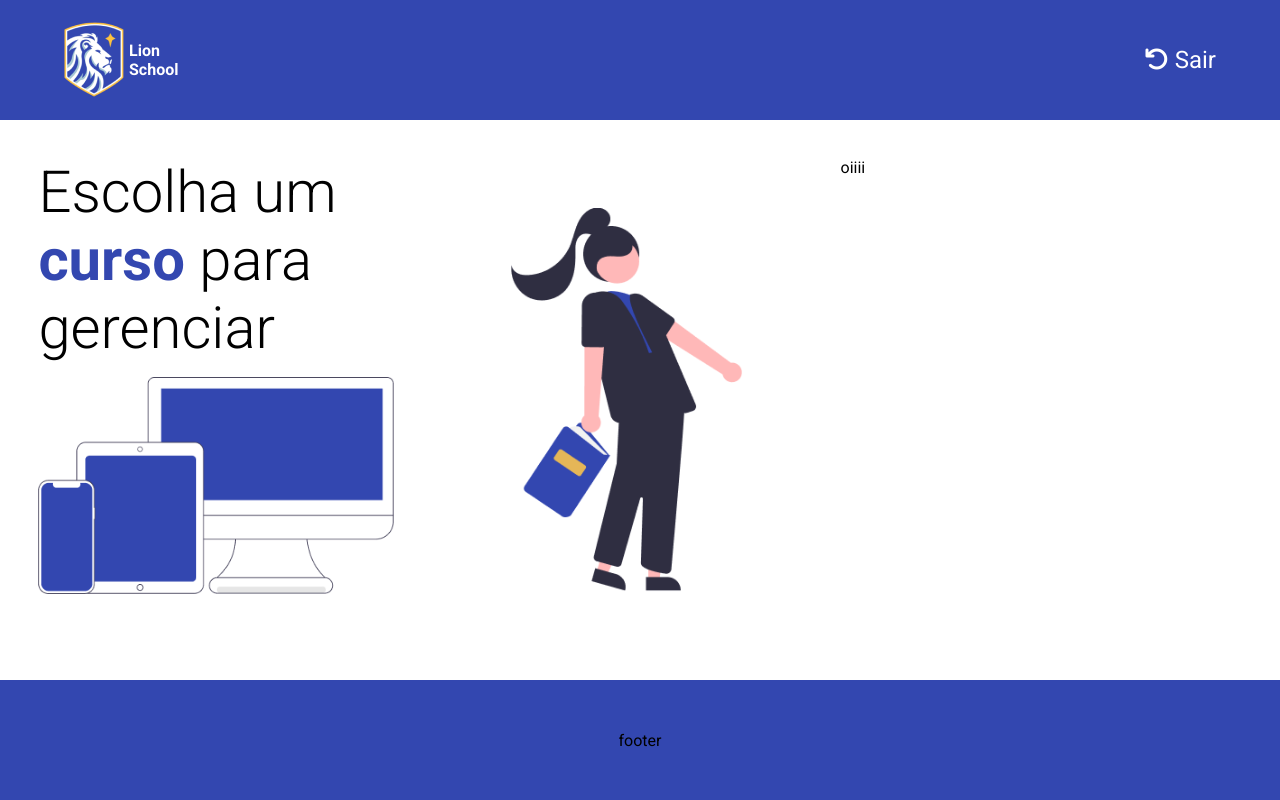
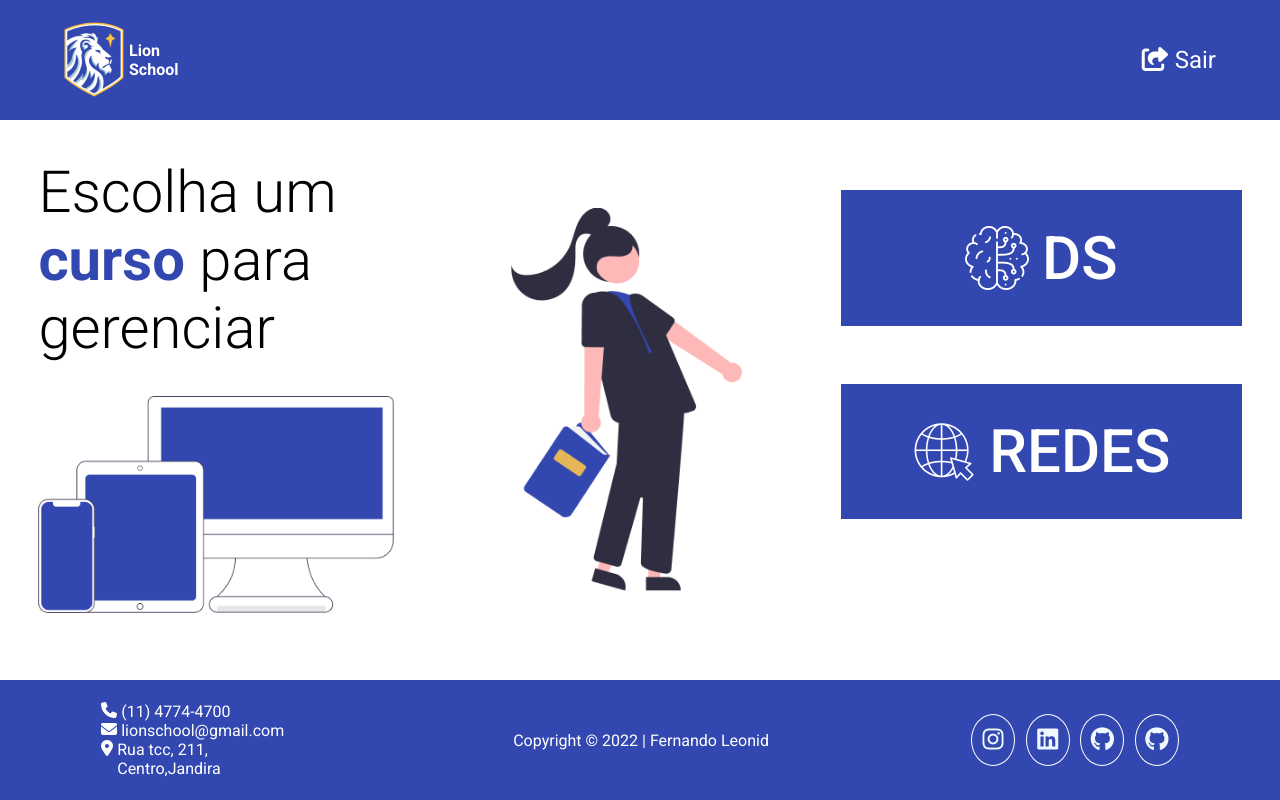
Before and after one commit to leaobia/lionSchool-FrontEnd, a plain HTML site: page index.html in a window 1280 px wide. Drawn offline with Linux system fonts and the light colour scheme.

Commit message:
esqueleto 1 finalizado

```diff
--- /dev/null
+++ b/css/footer.css
@@ -0,0 +1,43 @@
+.contato-container{
+    display: flex;
+    flex-direction: column;
+}
+
+.contato-item span{
+    font-size: clamp(0.1rem, -0.1727rem + 21.8182vw, 1rem);
+}
+.creditos{
+    font-size: clamp(0.1rem, -0.1727rem + 21.8182vw, 1rem);
+}
+
+.social-container{
+    grid-area: social;
+    display: flex;
+    gap: 5%;
+    font-size: clamp(0.5rem, 0.0455rem + 36.3636vw, 1.5rem);
+}
+.contato-item{
+    display: flex;
+    gap: 2%;
+}
+.social-item{
+    width: 52px;
+    height: 52px;
+    display: grid;
+    place-content: center;
+    cursor: pointer;
+    border: 1px solid #FFFF;
+    border-radius: 50%;
+}
+.social-item i{
+    color: aliceblue;
+}
+
+@media (max-width:500px) {
+    .creditos{
+        display: none;
+    }
+    .contato-item span{
+        font-size: clamp(0.1rem, -0.1727rem + 21.8182vw, 0.8rem);
+    }
+}
--- a/css/main.css
+++ b/css/main.css
@@ -1,48 +1,78 @@
-.computerArea{
+.computerArea {
     display: flex;
     flex-direction: column;
-    gap: 3%;
+    gap: 7%;
 }
 
-.computerArea h1{
+.computerArea h1 {
     font-weight: 300;
     font-size: clamp(2.5rem, -3.838rem + 25.3521vw, 3.625rem);
 }
-.computerArea h1 span{
+
+.computerArea h1 span {
     color: #3347B0;
     font-weight: bold;
 }
 
-.computerArea img{
+.computerArea img {
     width: 90%;
 }
 
-.studentArea{
+.studentArea {
     display: grid;
     place-content: center;
 }
 
-.studentArea img{
+.studentArea img {
     width: 90%;
+}
+
+.coursesArea {
+    display: flex;
+    gap: 13%;
+    flex-direction: column;
+    padding-top: 8%;
+}
+
+.course {
+    background-color: #3347B0;
+    display: flex;
+    align-items: center;
+    justify-content: center;
+    padding: 8%;
+    gap: 4%;
+    font-size: clamp(1.875rem, -0.4688rem + 7.5vw, 3.75rem);
+    font-weight: 500;
+    color: #FFFF;
+    cursor: pointer;
+    transition: ease-in-out .3s;
+}
+
+.course:hover{
+    -webkit-box-shadow: 12px 12px 5px -2px rgba(51, 71, 165, 0.47);
+    -moz-box-shadow: 12px 12px 5px -2px rgba(51, 71, 165, 0.47);
+    box-shadow: 12px 12px 5px -2px rgba(51, 71, 165, 0.47);
 }
 
 @media (max-width:750px) {
 
-    main{
+    main {
         display: grid;
         grid-template-columns: 1fr 1fr;
     }
-   .studentArea{
-    display: none;
-   }
-   .computerArea img{
-    display: none;
-}
+
+    .studentArea {
+        display: none;
+    }
+
+    .computerArea img {
+        display: none;
+    }
 
 }
 
-@media (max-width:400px) {
-    main{
+@media (max-width:450px) {
+    main {
         display: grid;
         grid-template-columns: 1fr;
         grid-template-rows: 1fr 3fr;
--- a/css/style.css
+++ b/css/style.css
@@ -28,10 +28,12 @@ main {
 
 footer {
     width: 100vw;
-    display: grid;
+    display: flex;
     grid-area: footer;
-    place-self: end center;
     place-content: center;
+    justify-content: space-around;
     height: 15vh;
+    align-items: center;
+    color: #FFFF;
     background-color: #3347B0;
 }
--- a/index.html
+++ b/index.html
@@ -17,6 +17,7 @@
     <link rel="stylesheet" href="./css/style.css">
     <link rel="stylesheet" href="./css/header.css">
     <link rel="stylesheet" href="./css/main.css">
+    <link rel="stylesheet" href="./css/footer.css">
     <script src="./js/header.js" defer></script>
     <title>Lion School</title>
 </head>
@@ -28,7 +29,7 @@
             <span>Lion School</span>
         </div>
         <div class="backContent">
-            <button id="sairButton"><i class="fa-solid fa-arrow-rotate-left"></i> <span>Sair</span></button>
+            <button id="sairButton"><i class="fa-solid fa-share-from-square"></i> <span>Sair</span></button>
         </div>
     </header>
     <main>
@@ -37,9 +38,47 @@
             <img src="./img/devices.png" alt="imagem de um computador">
         </div>
         <div class="studentArea"><img src="./img/studant.png" alt="imagem de uma estudante"></div>
-        <div class="coursesArea">oiiii</div>
+        <div class="coursesArea">
+            <a href=""> <div class="course">
+                <img src="./img/cerebro.png" alt="imagem de cerebro">
+                <span>DS</span>
+            </div></a>
+           <a href=""> <div class="course">
+            <img src="./img/internet.png" alt="imagem de sistema">
+            <span>REDES</span>
+        </div></a>
+        </div>
     </main>
-    <footer>footer</footer>
+    <footer>
+        <ul class="contato-container">
+            <li>
+                <div class="contato-item">
+                    <i class="fa-solid fa-phone"></i>
+                    <span>(11) 4774-4700</span>
+                </div>
+            </li>
+            <li>
+                <div class="contato-item">
+                    <i class="fas fa-envelope"></i>
+                    <span>lionschool@gmail.com</span>
+                </div>
+            </li>
+            <li>
+                <div class="contato-item">
+                    <i class="fas fa-map-marker-alt"></i>
+                    <span>Rua tcc, 211, Centro,Jandira</span>
+                </div>
+            </li>
+        </ul>
+        <span class="creditos">Copyright © 2022 | Fernando Leonid
+        </span>
+        <ul class="social-container">
+            <li class="social-item"><a href="https://www.instagram.com/bibis_dev/"><i class="fab fa-instagram"></i></a></li>
+            <li class="social-item"><a href="https://www.linkedin.com/in/bianca-le%C3%A3o-411808227/"><i class="fab fa-linkedin"></i></a></li>
+            <li class="social-item"><a href="https://github.com/leaobia"><i class="fab fa-github"></i></a></li>
+            <li class="social-item"><a href="https://github.com/leaobia"><i class="fab fa-github"></i></a></li>
+        </ul>
+    </footer>
 </body>
 
 </html>
```
